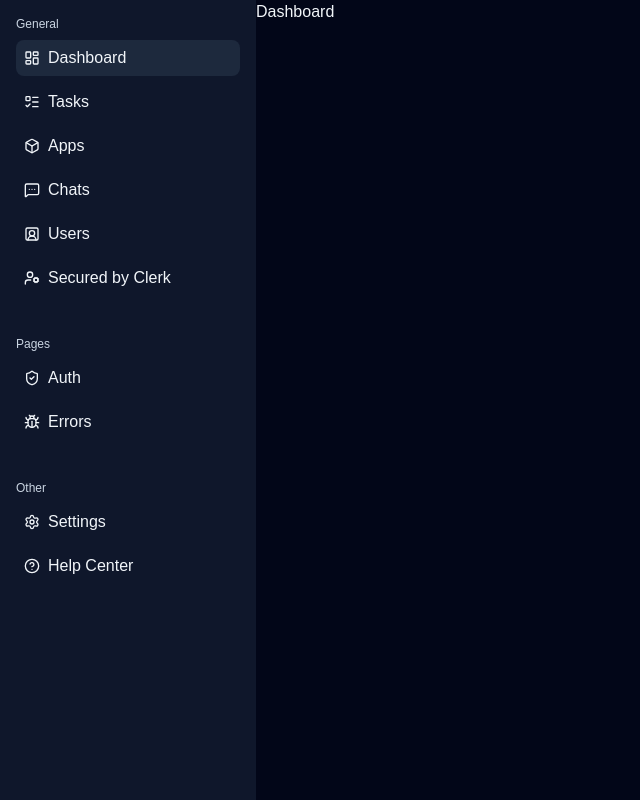
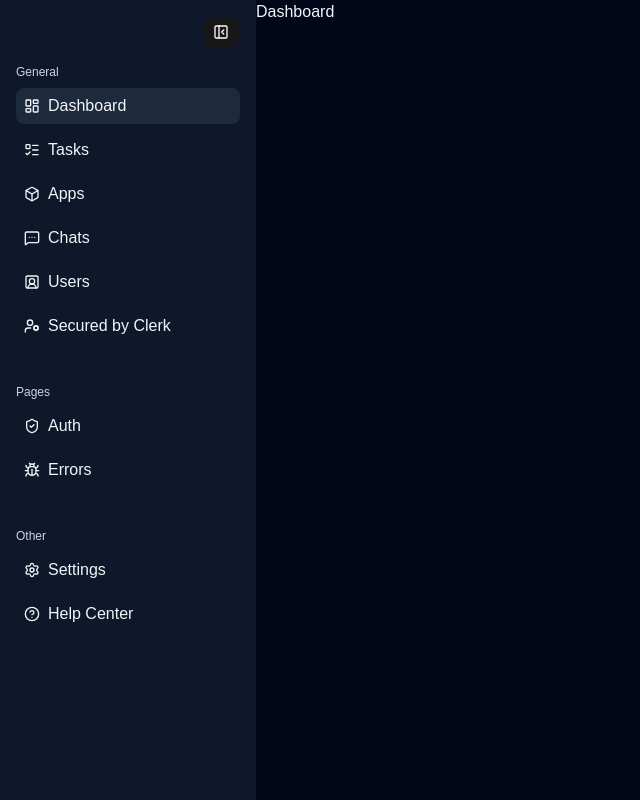
Before and after one commit to Staskovych/react-admin-panel, a React (Vite) app: page / in a window 1280 px wide. Shown: the whole page, without its empty margins (0-640 px from the left). Built offline with nearby package versions, Linux system fonts and the light colour scheme.

Commit message:
feat(sidebar): add collapsible sidebar with toggle button

```diff
--- a/src/components/layout/AppSidebar.tsx
+++ b/src/components/layout/AppSidebar.tsx
@@ -21,6 +21,10 @@ type NavItem = {
 type NavGroup = {
     title: string;
     items: NavItem[];
+}
+
+type AppSidebarProps = {
+    isCollapsed: boolean;
 }
 
 const navGroups: NavGroup[] = [
@@ -91,12 +95,12 @@ const navGroups: NavGroup[] = [
     }
 ]
 
-export function AppSidebar() {
+export function AppSidebar( { isCollapsed }: AppSidebarProps) {
     return (
         <nav className="p-4 space-y-10">
         {navGroups.map((group) => (
             <div key={group.title} className="space-y-2">
-                <p className="text-slate-300 text-xs">{group.title}</p>
+                {!isCollapsed && <p className="text-slate-300 text-xs">{group.title}</p>}
                     {group.items.map((item) => (
                         <NavLink
                             to={item.url}
@@ -110,7 +114,7 @@ export function AppSidebar() {
                             }
                         >
                             <item.icon className="w-4 h-4" />
-                            {item.title}
+                            {!isCollapsed && item.title}
                         </NavLink>
                     ))}
             </div>
--- a/src/components/layout/Layout.tsx
+++ b/src/components/layout/Layout.tsx
@@ -1,15 +1,35 @@
 import type { ReactNode } from 'react';
+import { useState } from 'react';
 import { AppSidebar } from './AppSidebar';
+import { PanelLeftClose, PanelLeftOpen } from 'lucide-react';
+import { Button } from '../ui/button';
+import { cn } from '@/lib/utils';
 
 type LayoutProps = {
     children: ReactNode;
 }
 
 export function Layout({ children }: LayoutProps) {
+    const [isCollapsed, setIsCollapsed] = useState(false);
+
+    const toggleSidebar = () => {
+        setIsCollapsed(prev => !prev);
+    }
+
+
+
     return (
         <div className="flex min-h-screen">
-            <aside className="w-64 bg-slate-900">
-                <AppSidebar />
+            <aside className={cn(
+                "bg-slate-900 transition-all duration-300 ease-in-out",
+                 isCollapsed ? "w-16" : "w-64"
+                 )}>
+                <div className='flex justify-end px-4 pt-4'>
+                <Button type="button" onClick={toggleSidebar}>
+                    {isCollapsed ? <PanelLeftOpen /> : <PanelLeftClose />}
+                </Button>
+                </div>
+                <AppSidebar isCollapsed={isCollapsed}/>
             </aside>
             <main className="flex-1 bg-slate-950 text-slate-100">
                 {children}
```
